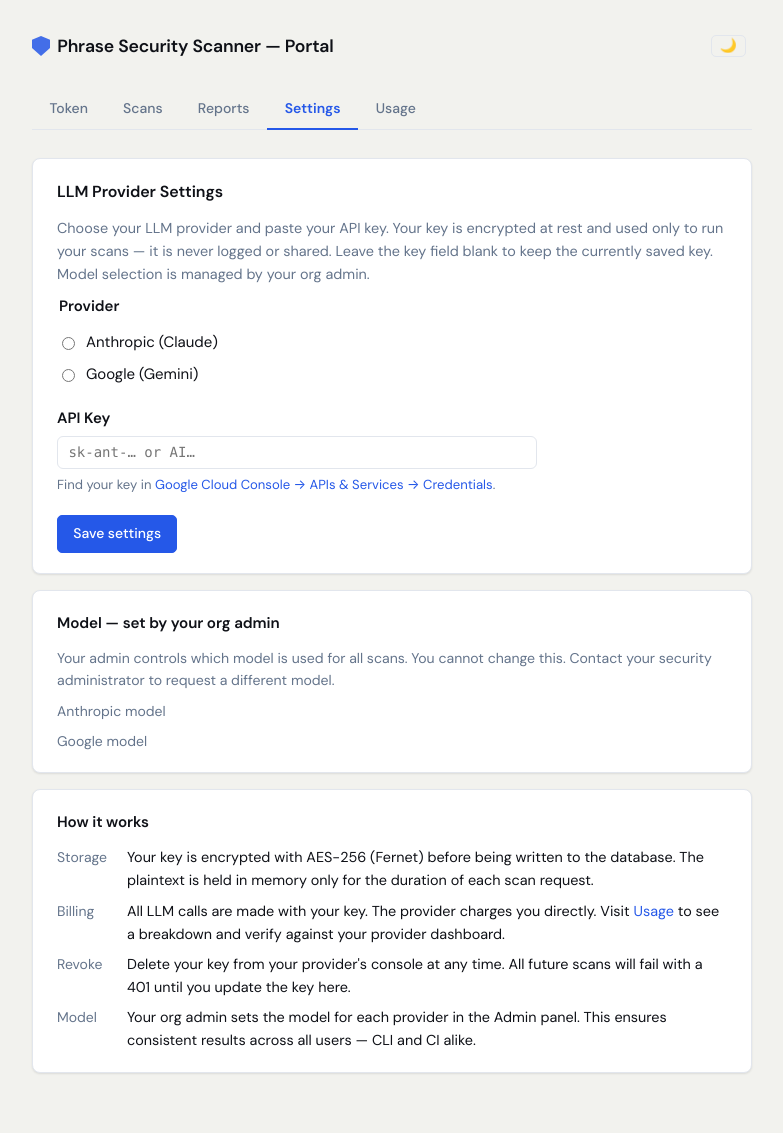
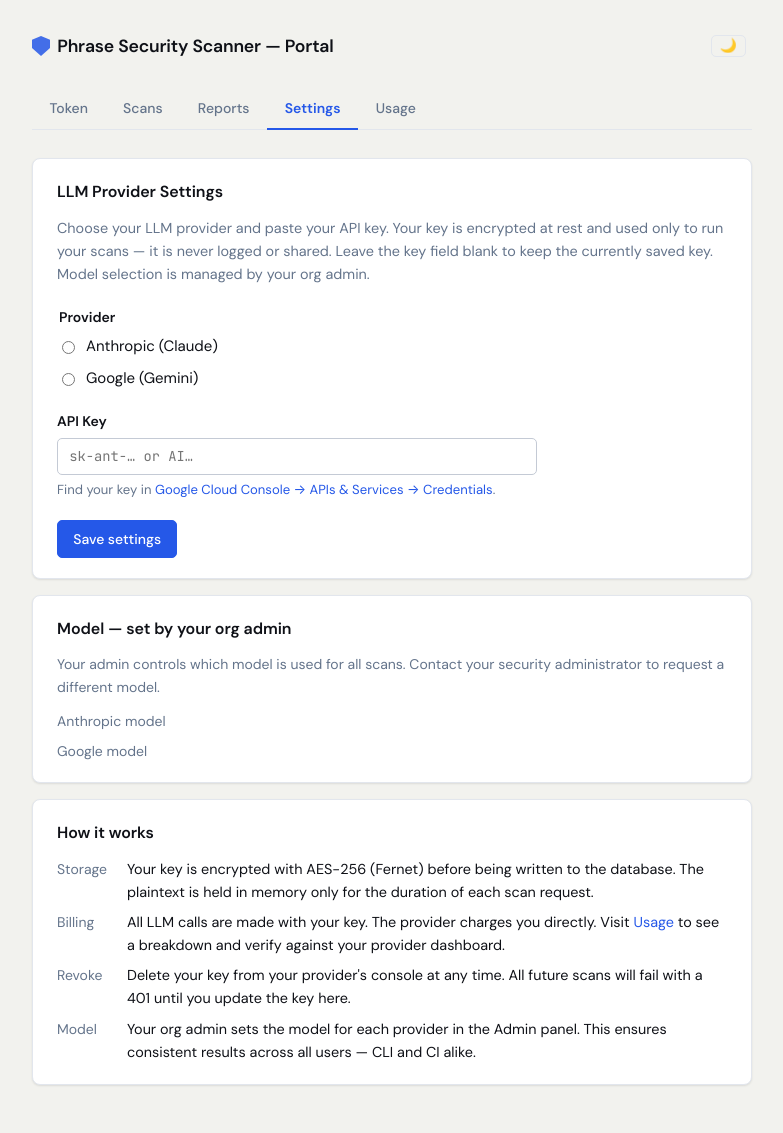
Before and after one commit to Phrase-Sandbox/davidayo-sec-scan-test, a Python web app: template src/security_scanner/tokens/templates/portal_settings.html in a window 1280 px wide. Shown: the whole page, without its empty margins (248-1031 px from the left). Before the commit the page ends 1074 px from the top, so only its background shows below. Run offline with Jinja, Linux system fonts and the light colour scheme; the template is opened without the code that fills it, so the values that code supplies are empty.

Commit message:
update portal templates to use new base.html and admin_base.html templates

```diff
--- a/src/security_scanner/tokens/templates/portal_settings.html
+++ b/src/security_scanner/tokens/templates/portal_settings.html
@@ -12,7 +12,7 @@
 {% block content %}
 <div class="card">
   <h2>LLM Provider Settings</h2>
-  <p class="muted">
+  <p class="muted" style="margin-bottom: 1.25rem;">
     Choose your LLM provider and paste your API key.
     Your key is encrypted at rest and used only to run your scans — it is
     never logged or shared. Leave the key field blank to keep the currently
@@ -20,7 +20,7 @@
   </p>
   <form method="post" action="/portal/settings" autocomplete="off">
     <fieldset style="border: none; padding: 0; margin: 0 0 1.25rem;">
-      <legend style="font-weight: 600; margin-bottom: 0.75rem;">Provider</legend>
+      <legend class="form-label">Provider</legend>
       <label style="display: flex; align-items: center; gap: 0.5rem; margin-bottom: 0.5rem; cursor: pointer;">
         <input type="radio" name="provider" value="anthropic"
                {{ 'checked' if current_provider == 'anthropic' else '' }}
@@ -36,29 +36,22 @@
     </fieldset>
 
     <div style="margin-bottom: 1.25rem;">
-      <label style="display: block; font-weight: 600; margin-bottom: 0.4rem;" for="api_key">
+      <label class="form-label" for="api_key">
         API Key
         {% if masked_key %}
-          <span class="muted" style="font-weight: normal; font-size: 0.85rem;">(current: {{ masked_key }})</span>
+          <span class="muted" style="font-weight: normal; font-size: 0.82rem;">(current: {{ masked_key }})</span>
         {% endif %}
       </label>
-      <input
-        type="password"
-        name="api_key"
-        id="api_key"
-        autocomplete="new-password"
-        placeholder="{{ 'Leave blank to keep existing key' if masked_key else 'sk-ant-… or AI…' }}"
-        style="font: 14px/1 ui-monospace, 'SF Mono', Menlo, monospace;
-               padding: 0.45rem 0.65rem; border: 1px solid var(--border);
-               border-radius: 6px; background: var(--card); color: var(--fg);
-               width: 100%; max-width: 480px;">
-      <p class="muted" id="key-hint" style="margin-top: 0.35rem; font-size: 0.82rem;">
+      <input type="password" name="api_key" id="api_key"
+             autocomplete="new-password"
+             class="input-mono"
+             placeholder="{{ 'Leave blank to keep existing key' if masked_key else 'sk-ant-… or AI…' }}"
+             style="width: 100%; max-width: 480px;">
+      <p class="form-hint" id="key-hint">
         {% if current_provider == "anthropic" %}
-          Find your key at
-          <a href="https://console.anthropic.com/settings/keys" target="_blank" rel="noopener">console.anthropic.com/settings/keys</a>.
+          Find your key at <a href="https://console.anthropic.com/settings/keys" target="_blank" rel="noopener">console.anthropic.com/settings/keys</a>.
         {% else %}
-          Find your key in
-          <a href="https://console.cloud.google.com/apis/credentials" target="_blank" rel="noopener">Google Cloud Console → APIs &amp; Services → Credentials</a>.
+          Find your key in <a href="https://console.cloud.google.com/apis/credentials" target="_blank" rel="noopener">Google Cloud Console → APIs &amp; Services → Credentials</a>.
         {% endif %}
       </p>
     </div>
@@ -68,25 +61,18 @@
 </div>
 
 <div class="card">
-  <h2 style="font-size: 0.95rem;">Model — set by your org admin</h2>
-  <p class="muted" style="font-size: 0.88rem;">
-    Your admin controls which model is used for all scans. You cannot change this.
-    Contact your security administrator to request a different model.
+  <h2>Model — set by your org admin</h2>
+  <p class="muted" style="font-size: 0.875rem; margin-bottom: 0.75rem;">
+    Your admin controls which model is used for all scans. Contact your security administrator to request a different model.
   </p>
   <dl>
-    <dt>Anthropic model</dt>
-    <dd>
-      <code>{{ anthropic_model }}</code>
-    </dd>
-    <dt>Google model</dt>
-    <dd>
-      <code>{{ google_model }}</code>
-    </dd>
+    <dt>Anthropic model</dt><dd><code>{{ anthropic_model }}</code></dd>
+    <dt>Google model</dt><dd><code>{{ google_model }}</code></dd>
   </dl>
 </div>
 
 <div class="card">
-  <h2 style="font-size: 0.95rem;">How it works</h2>
+  <h2>How it works</h2>
   <dl>
     <dt>Storage</dt><dd>Your key is encrypted with AES-256 (Fernet) before being written to the database. The plaintext is held in memory only for the duration of each scan request.</dd>
     <dt>Billing</dt><dd>All LLM calls are made with your key. The provider charges you directly. Visit <a href="/portal/usage">Usage</a> to see a breakdown and verify against your provider dashboard.</dd>
```
Also changed, not shown: src/security_scanner/tokens/templates/portal_change_password.html (+5 -9 lines), src/security_scanner/tokens/templates/portal_cli_consent.html (+5 -3 lines), src/security_scanner/tokens/templates/portal_token_shown.html (+5 -5 lines), src/security_scanner/tokens/templates/portal_usage.html (+15 -15 lines).
